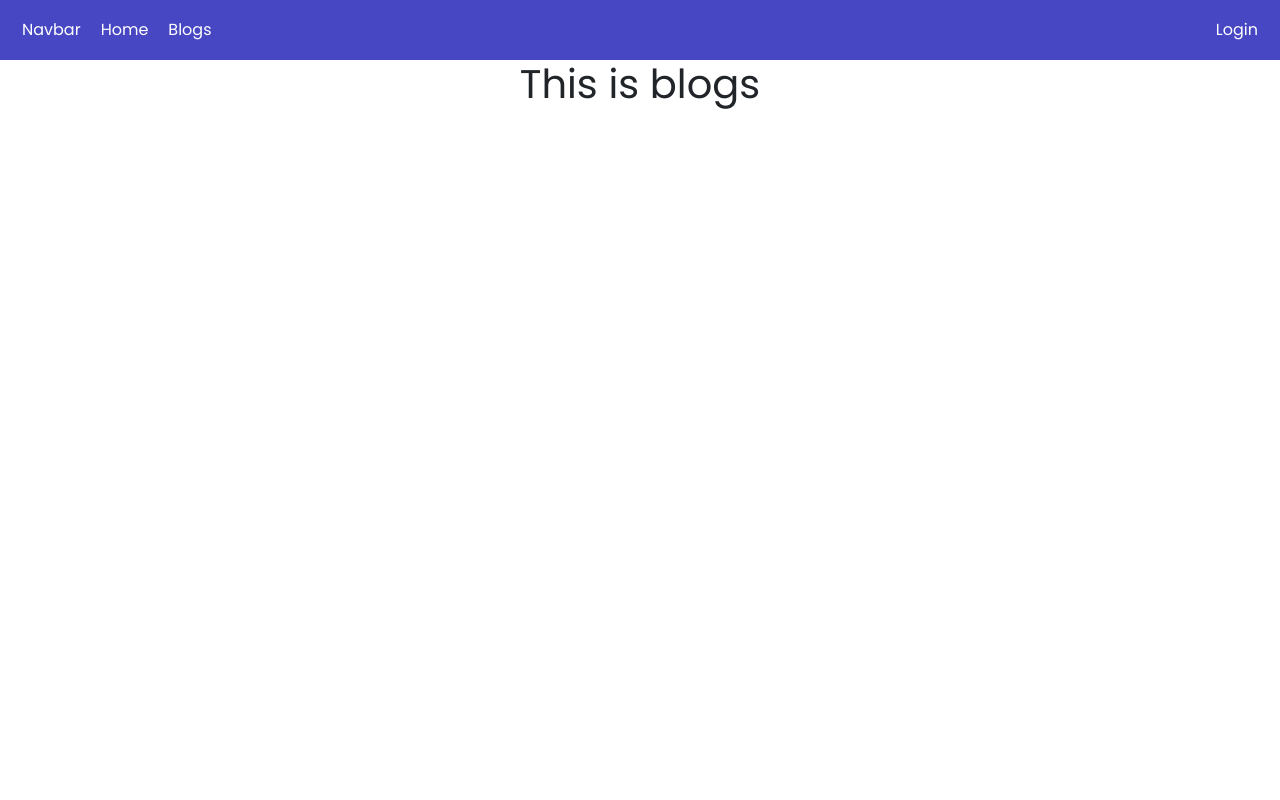
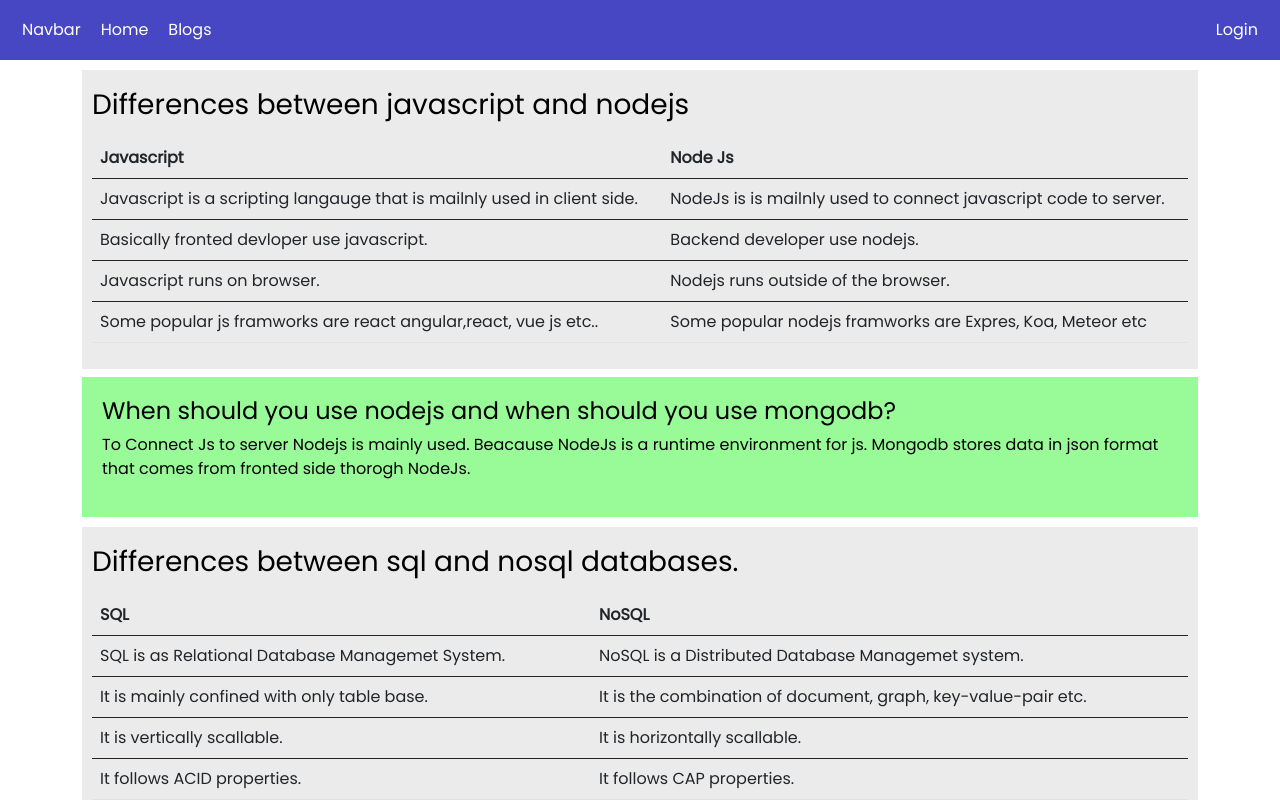
Before and after one commit to Mahmudulislamasif/mobile-warehouse, a React (Create React App) app: page /blogs in a window 1280 px wide. Shown: the top 800 px of the page. Built offline with nearby package versions, Linux system fonts and the light colour scheme; no server answers.

Commit message:
add questions in blogs

```diff
--- a/src/App.js
+++ b/src/App.js
@@ -34,8 +34,17 @@ function App() {
           </ReqiurwAuth>
         }>
         </Route>
-        <Route path='/manageitems' element={<ManageItems></ManageItems>}></Route>
-        <Route path='/myitems' element={<MyItems></MyItems>}></Route>
+        <Route path='/manageitems' element={
+         <ReqiurwAuth>
+           <ManageItems></ManageItems>
+         </ReqiurwAuth>
+        }></Route>
+        <Route path='/myitems' element={
+         <ReqiurwAuth>
+            <MyItems></MyItems>
+         </ReqiurwAuth>
+        }
+        ></Route>
       </Routes>
 
     </div>
--- /dev/null
+++ b/src/Pages/Blogs/Blogs.css
@@ -0,0 +1,18 @@
+.table-class
+{
+    text-align: left;
+    background-color: rgb(235, 235, 235);
+    color: black;
+    margin-top: 10px;
+    padding: 10px;
+}
+.caption-class
+{
+   color: black;
+}
+.question-class
+{
+    background-color: palegreen;
+    padding: 20px;
+    color: black;
+}
--- a/src/Pages/Blogs/Blogs.js
+++ b/src/Pages/Blogs/Blogs.js
@@ -1,9 +1,104 @@
 import React from 'react';
-
+import './Blogs.css'
 const Blogs = () => {
     return (
-        <div>
-            <h1>This is blogs</h1>
+        <div className='container'>
+            <div className='row g-4'>
+                <div className='col-md-12'>
+                   <div className='table-class '>
+                     <table className='table caption-top'>
+                     <caption className='caption-class'><h3>Differences between javascript and nodejs</h3></caption>
+                         <thead>
+                            <tr>
+                                <th scope="col">Javascript</th>
+                                <th scope="col">Node Js</th>
+                            </tr>
+                         </thead>
+                         <tbody>
+                             <tr>
+                                 <td>Javascript is a scripting langauge that is mailnly used in client side.</td>
+                                 <td>NodeJs is is mailnly used to connect javascript code to server.</td>
+                             </tr>
+                         </tbody>
+                         <tbody>
+                             <tr>
+                                 <td>Basically fronted devloper use javascript.</td>
+                                 <td>Backend developer use nodejs.</td>
+                             </tr>
+                         </tbody>
+                         <tbody>
+                             <tr>
+                                 <td>Javascript runs on browser.</td>
+                                 <td>Nodejs runs outside of the browser.</td>
+                             </tr>
+                         </tbody>
+                         <tbody>
+                             <tr>
+                                 <td>Some popular js framworks are react angular,react, vue js etc..</td>
+                                 <td>Some popular nodejs framworks are Expres, Koa, Meteor etc</td>
+                             </tr>
+                         </tbody>
+                     </table>
+
+                   </div>
+                </div>
+            </div>
+            <div className='row'>
+                    <div className='col-md-12'>
+                     <div className='text-start mt-2 question-class'>
+                     <h4> When should you use nodejs and when should you use mongodb?</h4>
+                       <p>To Connect Js to server Nodejs is mainly used. Beacause NodeJs is a runtime environment for js. Mongodb stores data in json format that comes from fronted side thorogh NodeJs.</p>
+                     </div>
+                    </div>
+            </div>
+            <div className='row g-4'>
+                <div className='col-md-12'>
+                   <div className='table-class'>
+                     <table className='table caption-top'>
+                     <caption className='caption-class'><h3> Differences between sql and nosql databases.</h3></caption>
+                         <thead>
+                            <tr>
+                                <th scope="col">SQL</th>
+                                <th scope="col">NoSQL</th>
+                            </tr>
+                         </thead>
+                         <tbody>
+                             <tr>
+                                 <td>SQL is as Relational Database Managemet System.</td>
+                                 <td>NoSQL is a Distributed Database Managemet system.</td>
+                             </tr>
+                         </tbody>
+                         <tbody>
+                             <tr>
+                                 <td>It is mainly confined with only table base.</td>
+                                 <td>It is the combination of document, graph, key-value-pair etc.</td>
+                             </tr>
+                         </tbody>
+                         <tbody>
+                             <tr>
+                                 <td>It is vertically scallable.</td>
+                                 <td>It is horizontally scallable.</td>
+                             </tr>
+                         </tbody>
+                         <tbody>
+                             <tr>
+                                 <td>It follows ACID properties.</td>
+                                 <td>It follows CAP properties.</td>
+                             </tr>
+                         </tbody>
+                     </table>
+
+                   </div>
+                </div>
+            </div>
+            <div className='row'>
+                    <div className='col-md-12'>
+                     <div className='text-start mt-2 question-class'>
+                     <h4>  What is the purpose of jwt and how does it work?</h4>
+                       <p>JWT is the short form JSON web token. It is mainly used to security purpose. It shares security information between client and server.</p>
+                     </div>
+                    </div>
+            </div>
         </div>
     );
 };
--- a/src/Pages/Home/ItemDetails/ItemDetails.js
+++ b/src/Pages/Home/ItemDetails/ItemDetails.js
@@ -35,7 +35,8 @@ const ItemDetails = () => {
               event.preventDefault();
               const quantity=parseFloat(item.quantity)-1;
               const updateQuatity={quantity}
-
+              if(quantity>=0 )
+              {
                 const url=`http://localhost:5000/inventory/${id}`
                 fetch(url,
                   {
@@ -49,6 +50,9 @@ const ItemDetails = () => {
                   .then(data=>{
                       console.log(data)
                   })
+              }
+
+
         };
 
     return (
```
Lines whose indentation alone changed are shown as unchanged.
